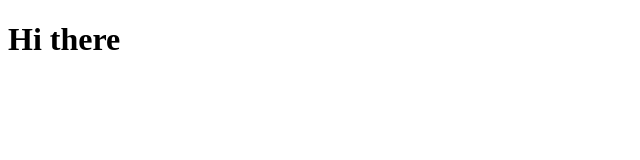
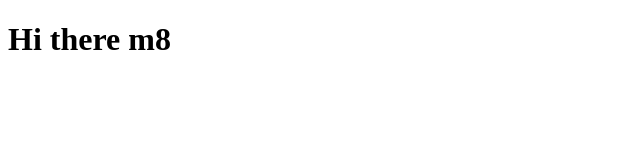
Before and after one commit to andreiVer/plainJsSprint, a plain HTML site: page index.html in a window 1280 px wide. Shown: the full height of the page, 0-640 px from the left. Drawn offline with Linux system fonts and the light colour scheme.

Commit message:
publis with pages

```diff
--- a/index.html
+++ b/index.html
@@ -7,6 +7,6 @@
     <title>Document</title>
 </head>
 <body>
-    <h1>Hi there</h1>
+    <h1>Hi there m8</h1>
 </body>
 </html>
```
